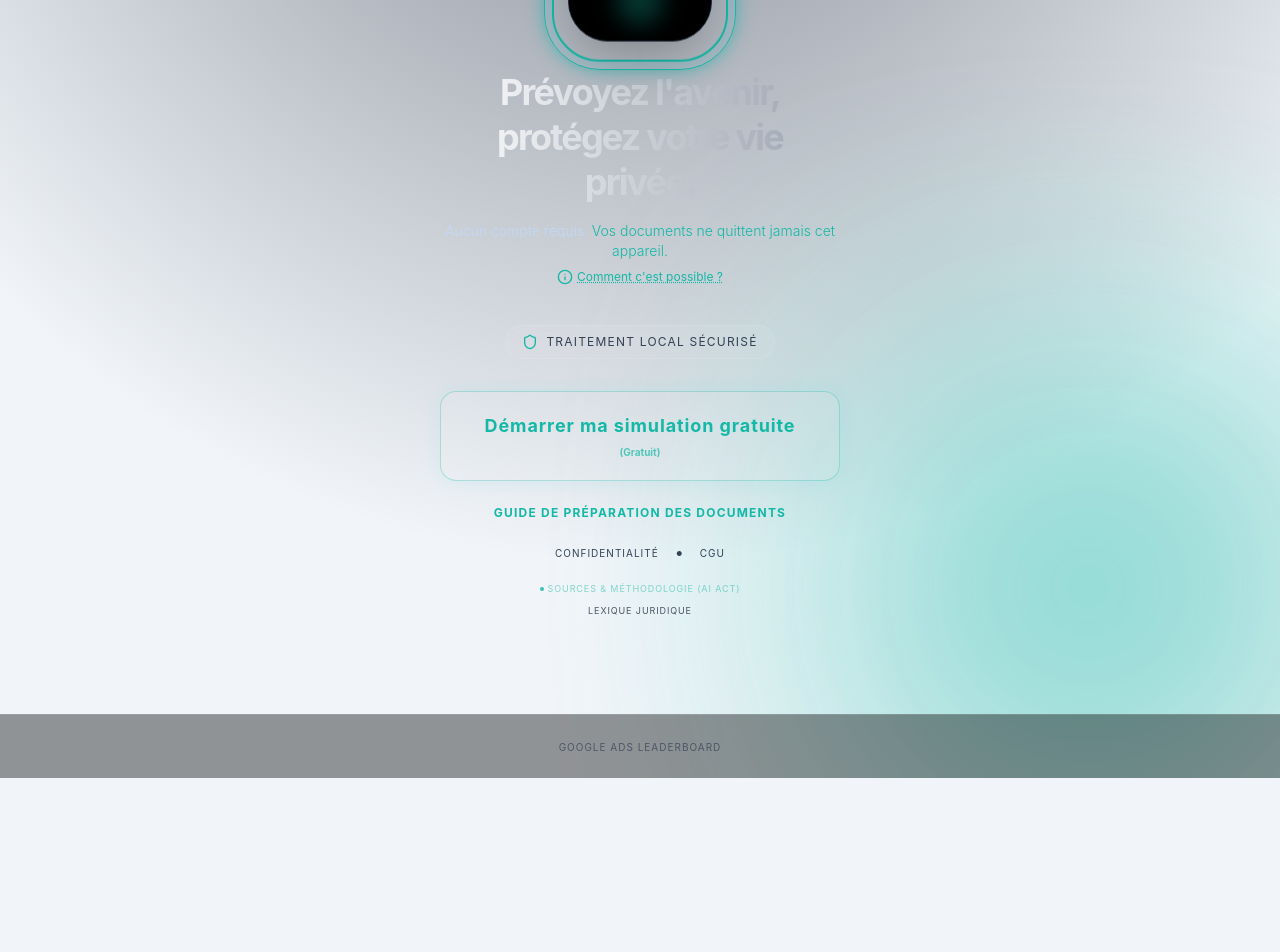
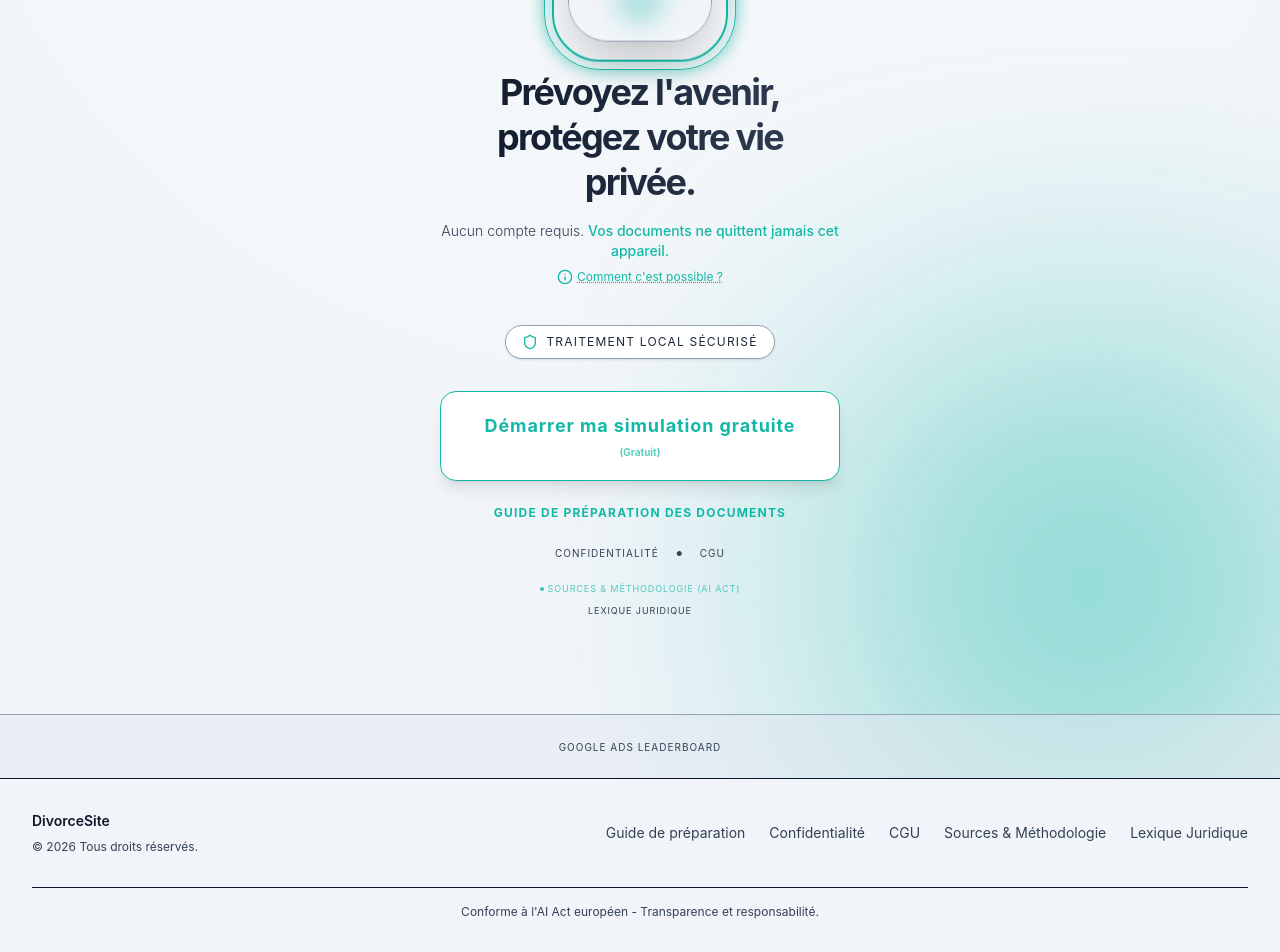
Before and after one commit to BernierEvan/DivorceDoc, a React app in the folder frontend/: page / in a window 1280 px wide. Shown: the part 332-1284 px from the top of the page. Before the commit the page ends 1110 px from the top, so only its background shows below. Built offline with nearby package versions, Linux system fonts and the light colour scheme; the HTML template or start-up script is replaced by a standard one.

Commit message:
feat: Implement new landing page, document scanner with OCR, and data validation pages.

```diff
--- a/frontend/src/App.tsx
+++ b/frontend/src/App.tsx
@@ -13,6 +13,7 @@ import TermsPage from "./pages/TermsPage";
 import MethodologyPage from "./pages/MethodologyPage";
 import GlossaryPage from "./pages/GlossaryPage";
 import ThemeToggle from "./components/ThemeToggle";
+import Footer from "./components/Footer";
 
 const App: React.FC = () => {
   return (
@@ -31,6 +32,7 @@ const App: React.FC = () => {
         <Route path="/dashboard" element={<DashboardPage />} />
         <Route path="/export" element={<ExportPage />} />
       </Routes>
+      <Footer />
     </>
   );
 };
--- /dev/null
+++ b/frontend/src/components/Footer.tsx
@@ -0,0 +1,64 @@
+import React from "react";
+import { Link } from "react-router-dom";
+
+const Footer: React.FC = () => {
+  const currentYear = new Date().getFullYear();
+
+  return (
+    <footer className="w-full py-8 mt-auto border-t bg-secondary border-color-border text-primary transition-colors duration-300">
+      <div className="max-w-7xl mx-auto px-4 sm:px-6 lg:px-8">
+        <div className="flex flex-col md:flex-row justify-between items-center gap-6">
+          <div className="flex flex-col items-center md:items-start space-y-2">
+            <span className="text-sm font-semibold text-primary">
+              DivorceSite
+            </span>
+            <p className="text-xs text-muted">
+              © {currentYear} Tous droits réservés.
+            </p>
+          </div>
+
+          <nav className="flex flex-wrap justify-center md:justify-end gap-x-6 gap-y-2">
+            <Link
+              to="/guide"
+              className="text-sm text-muted hover:text-accent transition-colors duration-200"
+            >
+              Guide de préparation
+            </Link>
+            <Link
+              to="/privacy"
+              className="text-sm text-muted hover:text-accent transition-colors duration-200"
+            >
+              Confidentialité
+            </Link>
+            <Link
+              to="/terms"
+              className="text-sm text-muted hover:text-accent transition-colors duration-200"
+            >
+              CGU
+            </Link>
+            <Link
+              to="/methodology"
+              className="text-sm text-muted hover:text-accent transition-colors duration-200"
+            >
+              Sources & Méthodologie
+            </Link>
+            <Link
+              to="/glossary"
+              className="text-sm text-muted hover:text-accent transition-colors duration-200"
+            >
+              Lexique Juridique
+            </Link>
+          </nav>
+        </div>
+
+        <div className="mt-8 pt-4 border-t border-color-border text-center">
+          <p className="text-xs text-muted">
+            Conforme à l'AI Act européen - Transparence et responsabilité.
+          </p>
+        </div>
+      </div>
+    </footer>
+  );
+};
+
+export default Footer;
--- a/frontend/src/pages/LandingPage.tsx
+++ b/frontend/src/pages/LandingPage.tsx
@@ -15,26 +15,26 @@ const LandingPage: React.FC = () => {
   }, []);
 
   return (
-    <div className="min-h-screen bg-[var(--color-deep-space)] flex flex-col items-center relative overflow-hidden text-center">
+    <div className="min-h-screen bg-[var(--bg-primary)] flex flex-col items-center relative overflow-hidden text-center transition-colors duration-300">
       {/* Background Ambience */}
-      <div className="absolute top-0 left-0 w-full h-full bg-[radial-gradient(circle_at_50%_0%,_#0f172a_0%,_transparent_70%)] opacity-50" />
-      <div className="absolute bottom-0 right-0 w-96 h-96 bg-[var(--color-plasma-cyan)] rounded-full blur-[150px] opacity-10 animate-pulse-glow" />
+      <div className="absolute top-0 left-0 w-full h-full bg-[radial-gradient(circle_at_50%_0%,_var(--bg-secondary)_0%,_transparent_70%)] opacity-50" />
+      <div className="absolute bottom-0 right-0 w-96 h-96 bg-[var(--accent-primary)] rounded-full blur-[150px] opacity-10 animate-pulse-glow" />
 
       {/* Header */}
       <div className="w-full p-6 flex justify-between items-center z-20">
         <div className="flex items-center space-x-2">
-          <div className="w-8 h-8 bg-[var(--color-plasma-cyan)] rounded-lg flex items-center justify-center">
-            <span className="font-bold text-black font-mono">D</span>
+          <div className="w-8 h-8 bg-[var(--accent-primary)] rounded-lg flex items-center justify-center">
+            <span className="font-bold text-white font-mono">D</span>
           </div>
-          <span className="text-white font-bold tracking-wider">
+          <span className="text-[var(--text-primary)] font-bold tracking-wider">
             DivorceDoc
           </span>
         </div>
-        <button className="p-2 hover:bg-white/10 rounded-full transition">
+        <button className="p-2 hover:bg-[var(--bg-tertiary)] rounded-full transition">
           <div className="space-y-1.5">
-            <div className="w-6 h-0.5 bg-white"></div>
-            <div className="w-6 h-0.5 bg-white"></div>
-            <div className="w-6 h-0.5 bg-white"></div>
+            <div className="w-6 h-0.5 bg-[var(--text-primary)]"></div>
+            <div className="w-6 h-0.5 bg-[var(--text-primary)]"></div>
+            <div className="w-6 h-0.5 bg-[var(--text-primary)]"></div>
           </div>
         </button>
       </div>
@@ -43,28 +43,28 @@ const LandingPage: React.FC = () => {
         {/* Zero-G Entry Visualization */}
         <div className="h-64 mb-10 relative flex justify-center items-center preserve-3d">
           {/* Privacy Force Field (The Shield) */}
-          <div className="absolute w-44 h-80 rounded-[3rem] border-2 border-[var(--color-plasma-cyan)] shadow-[0_0_30px_rgba(34,211,238,0.3)] animate-float" />
-          <div className="absolute w-48 h-84 rounded-[3.5rem] border border-[var(--color-plasma-cyan)] opacity-30 animate-pulse-glow" />
+          <div className="absolute w-44 h-80 rounded-[3rem] border-2 border-[var(--accent-primary)] shadow-[0_0_30px_rgba(20,184,166,0.3)] animate-float" />
+          <div className="absolute w-48 h-84 rounded-[3.5rem] border border-[var(--accent-primary)] opacity-30 animate-pulse-glow" />
 
           {/* The 3D Phone */}
-          <div className="w-36 h-72 bg-black rounded-[2.5rem] border border-gray-800 relative shadow-2xl animate-[float_6s_ease-in-out_infinite_1s] overflow-hidden">
+          <div className="w-36 h-72 bg-[var(--bg-secondary)] rounded-[2.5rem] border border-[var(--border-color)] relative shadow-2xl animate-[float_6s_ease-in-out_infinite_1s] overflow-hidden">
             {/* Phone Screen Gradient */}
-            <div className="absolute inset-0 bg-gradient-to-b from-slate-900 to-black opacity-90" />
+            <div className="absolute inset-0 bg-gradient-to-b from-[var(--bg-tertiary)] to-[var(--bg-primary)] opacity-90" />
             <div className="absolute bottom-4 left-0 right-0 flex justify-center">
-              <div className="w-12 h-12 rounded-full bg-[var(--color-plasma-cyan)] blur-md opacity-20 animate-pulse" />
+              <div className="w-12 h-12 rounded-full bg-[var(--accent-primary)] blur-md opacity-20 animate-pulse" />
             </div>
-            <div className="absolute top-1/2 left-1/2 w-1.5 h-1.5 bg-[var(--color-plasma-cyan)] rounded-full shadow-[0_0_10px_#22d3ee] animate-[bounce_2s_infinite]" />
+            <div className="absolute top-1/2 left-1/2 w-1.5 h-1.5 bg-[var(--accent-primary)] rounded-full shadow-[0_0_10px_var(--accent-primary)] animate-[bounce_2s_infinite]" />
           </div>
         </div>
 
         {/* Typography Manifesting */}
-        <h1 className="text-4xl font-bold bg-clip-text text-transparent bg-gradient-to-r from-white to-gray-400 mb-4 tracking-tighter animate-[fadeIn_1s_ease-out_forwards] text-glow leading-tight">
+        <h1 className="text-4xl font-bold bg-clip-text text-transparent bg-gradient-to-r from-[var(--text-primary)] to-[var(--text-muted)] mb-4 tracking-tighter animate-[fadeIn_1s_ease-out_forwards] leading-tight">
           Prévoyez l'avenir, <br /> protégez votre vie privée.
         </h1>
         <div className="flex flex-col items-center mb-10 space-y-2 animate-[fadeIn_1s_ease-out_0.3s_forwards]">
-          <p className="text-sm text-blue-200/80 font-light">
+          <p className="text-sm text-[var(--text-muted)] font-light">
             Aucun compte requis.{" "}
-            <span className="text-[var(--color-plasma-cyan)]">
+            <span className="text-[var(--accent-primary)] font-medium">
               Vos documents ne quittent jamais cet appareil.
             </span>
           </p>
@@ -76,9 +76,9 @@ const LandingPage: React.FC = () => {
 
         {/* Trust Badge */}
         <div className="flex justify-center mb-8">
-          <div className="flex items-center space-x-2 bg-white/5 px-4 py-2 rounded-full border border-white/10 backdrop-blur-md">
-            <Shield className="w-4 h-4 text-[var(--color-plasma-cyan)]" />
-            <span className="text-xs text-gray-300 uppercase tracking-widest">
+          <div className="flex items-center space-x-2 bg-[var(--bg-secondary)] px-4 py-2 rounded-full border border-[var(--border-color)] backdrop-blur-md shadow-sm">
+            <Shield className="w-4 h-4 text-[var(--accent-primary)]" />
+            <span className="text-xs text-[var(--text-secondary)] uppercase tracking-widest">
               Traitement local sécurisé
             </span>
           </div>
@@ -87,9 +87,9 @@ const LandingPage: React.FC = () => {
         {/* Kinetic Button */}
         <button
           onClick={() => navigate("/profile")}
-          className="relative group w-full bg-white/5 hover:bg-[var(--color-plasma-cyan)]/20 border border-[var(--color-plasma-cyan)]/30 text-[var(--color-plasma-cyan)] font-bold py-5 px-6 rounded-2xl shadow-[0_0_20px_rgba(34,211,238,0.1)] hover:shadow-[0_0_40px_rgba(34,211,238,0.4)] transition-all duration-300 overflow-hidden"
+          className="relative group w-full bg-[var(--bg-secondary)] hover:bg-[var(--accent-primary)]/10 border border-[var(--accent-primary)] text-[var(--accent-primary)] font-bold py-5 px-6 rounded-2xl shadow-lg hover:shadow-xl transition-all duration-300 overflow-hidden"
         >
-          <div className="absolute inset-0 bg-gradient-to-r from-transparent via-white/10 to-transparent translate-x-[-100%] group-hover:animate-[warp-speed_0.5s_linear]" />
+          <div className="absolute inset-0 bg-gradient-to-r from-transparent via-[var(--bg-primary)]/10 to-transparent translate-x-[-100%] group-hover:animate-[warp-speed_0.5s_linear]" />
           <span className="relative flex items-center justify-center space-x-3 text-lg tracking-wider">
             <span>Démarrer ma simulation gratuite</span>
           </span>
@@ -100,7 +100,7 @@ const LandingPage: React.FC = () => {
 
         <button
           onClick={() => navigate("/guide")}
-          className="mt-6 text-[var(--color-plasma-cyan)] hover:text-white text-xs uppercase tracking-widest font-bold border-b border-transparent hover:border-[var(--color-plasma-cyan)] transition-colors pb-0.5"
+          className="mt-6 text-[var(--accent-primary)] hover:text-[var(--accent-hover)] text-xs uppercase tracking-widest font-bold border-b border-transparent hover:border-[var(--accent-primary)] transition-all pb-0.5"
         >
           Guide de préparation des documents
         </button>
@@ -108,14 +108,14 @@ const LandingPage: React.FC = () => {
         <div className="mt-4 flex space-x-4">
           <button
             onClick={() => navigate("/privacy")}
-            className="text-gray-500 hover:text-white text-[10px] uppercase tracking-widest transition-colors"
+            className="text-[var(--text-muted)] hover:text-[var(--text-primary)] text-[10px] uppercase tracking-widest transition-colors"
           >
             Confidentialité
           </button>
-          <span className="text-gray-700">•</span>
+          <span className="text-[var(--text-muted)]">•</span>
           <button
             onClick={() => navigate("/terms")}
-            className="text-gray-500 hover:text-white text-[10px] uppercase tracking-widest transition-colors"
+            className="text-[var(--text-muted)] hover:text-[var(--text-primary)] text-[10px] uppercase tracking-widest transition-colors"
           >
             CGU
           </button>
@@ -124,14 +124,14 @@ const LandingPage: React.FC = () => {
         <div className="mt-4 flex flex-col items-center space-y-2">
           <button
             onClick={() => navigate("/methodology")}
-            className="text-[var(--color-plasma-cyan)]/50 hover:text-[var(--color-plasma-cyan)] text-[9px] uppercase tracking-widest transition-colors flex items-center justify-center space-x-1"
+            className="text-[var(--accent-primary)]/70 hover:text-[var(--accent-primary)] text-[9px] uppercase tracking-widest transition-colors flex items-center justify-center space-x-1"
           >
-            <span className="w-1 h-1 bg-[var(--color-plasma-cyan)] rounded-full animate-pulse"></span>
+            <span className="w-1 h-1 bg-[var(--accent-primary)] rounded-full animate-pulse"></span>
             <span>Sources & Méthodologie (AI Act)</span>
           </button>
           <button
             onClick={() => navigate("/glossary")}
-            className="text-gray-600 hover:text-white text-[9px] uppercase tracking-widest transition-colors"
+            className="text-[var(--text-muted)] hover:text-[var(--text-primary)] text-[9px] uppercase tracking-widest transition-colors"
           >
             Lexique Juridique
           </button>
@@ -139,8 +139,8 @@ const LandingPage: React.FC = () => {
       </div>
 
       {/* Bottom Leaderboard Ad */}
-      <div className="w-full h-16 bg-black/40 border-t border-white/10 flex items-center justify-center z-20">
-        <span className="text-[10px] text-gray-600 uppercase tracking-widest">
+      <div className="w-full h-16 bg-[var(--bg-tertiary)]/50 border-t border-[var(--border-color)] flex items-center justify-center z-20">
+        <span className="text-[10px] text-[var(--text-muted)] uppercase tracking-widest">
           Google Ads Leaderboard
         </span>
       </div>
```
Also changed, not shown: frontend/src/pages/DataValidationPage.tsx (+44 -25 lines), frontend/src/pages/ScannerPage.tsx (+3 -4 lines).
